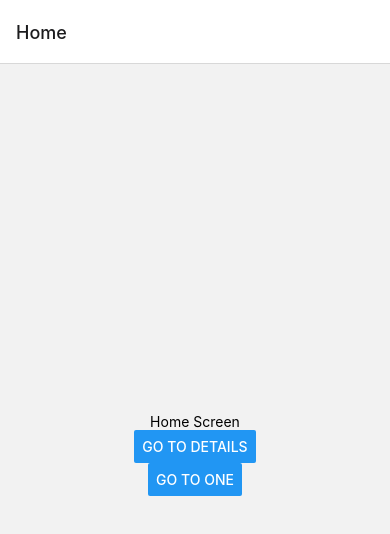
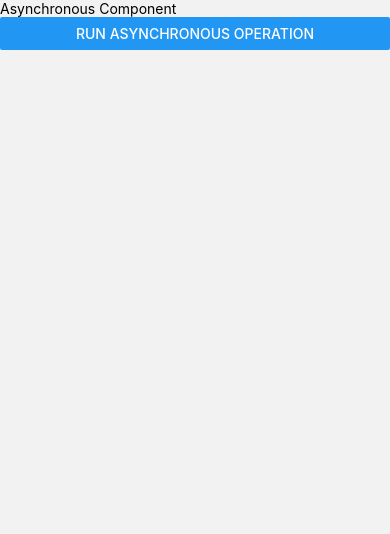
Before and after one commit to aqigif/bsi-app, a React Native app: screen /Asynchronous in a window 390 px wide. Shown: the top 534 px of the page. Built offline with nearby package versions, Linux system fonts and the light colour scheme.

Commit message:
Update home sync async

```diff
--- a/src/index.js
+++ b/src/index.js
@@ -4,6 +4,8 @@ import { createStackNavigator } from "@react-navigation/stack";
 import HomeScreen from './screens/Home';
 import DetailsScreen from './screens/Details';
 import OneScreen from './screens/One';
+import SynchronousScreen from "./screens/Synchronous";
+import AsynchronousScreen from "./screens/Asynchronous";
 
 const Stack = createStackNavigator();
 
@@ -14,6 +16,8 @@ const AppSrc = () => {
         <Stack.Screen name="Home" component={HomeScreen} />
         <Stack.Screen name="Details" options={{headerTitle: 'Ini Detail'}} component={DetailsScreen} />
         <Stack.Screen name="One" options={{headerShown: false}} component={OneScreen} />
+        <Stack.Screen name="Synchronous" options={{headerShown: false}} component={SynchronousScreen} />
+        <Stack.Screen name="Asynchronous" options={{headerShown: false}} component={AsynchronousScreen} />
       </Stack.Navigator>
     </NavigationContainer>
   );
--- /dev/null
+++ b/src/screens/Asynchronous.js
@@ -0,0 +1,26 @@
+// AsynchronousComponent.js
+
+import React from 'react';
+import { View, Text, Button } from 'react-native';
+
+const AsynchronousScreen = () => {
+  const handleAsyncClick = () => {
+    console.log('1. Start asynchronous operation');
+
+    // Operasi asynchronous (contoh: setTimeout)
+    setTimeout(() => {
+      console.log('3. Asynchronous operation complete');
+    }, 2000);
+
+    console.log('2. Continue synchronous operation');
+  };
+
+  return (
+    <View>
+      <Text>Asynchronous Component</Text>
+      <Button title="Run Asynchronous Operation" onPress={handleAsyncClick} />
+    </View>
+  );
+};
+
+export default AsynchronousScreen;
--- a/src/screens/Home.js
+++ b/src/screens/Home.js
@@ -13,6 +13,14 @@ const HomeScreen = ({ navigation }) => {
         title="Go to One"
         onPress={() => navigation.navigate('One')}
       />
+      <Button
+        title="Go to Sync"
+        onPress={() => navigation.navigate('Synchrounous')}
+      />
+      <Button
+        title="Go to Async"
+        onPress={() => navigation.navigate('Asynchronous')}
+      />
     </View>
   );
 };
--- /dev/null
+++ b/src/screens/Synchronous.js
@@ -0,0 +1,23 @@
+import React from "react";
+import { View, Text, Button } from "react-native";
+
+const SynchronousScreen = () => {
+  const handleClick = () => {
+    console.log("1. Start synchronous operation");
+
+    for (let i = 0; i < 3; i++) {
+      console.log(`2. Synchronous operation ${i + 1}`);
+    }
+
+    console.log("3. End synchronous operation");
+  };
+
+  return (
+    <View>
+      <Text>Synchronous Component</Text>
+      <Button title="Run Synchronous Operation" onPress={handleClick} />
+    </View>
+  );
+};
+
+export default SynchronousScreen;
```
